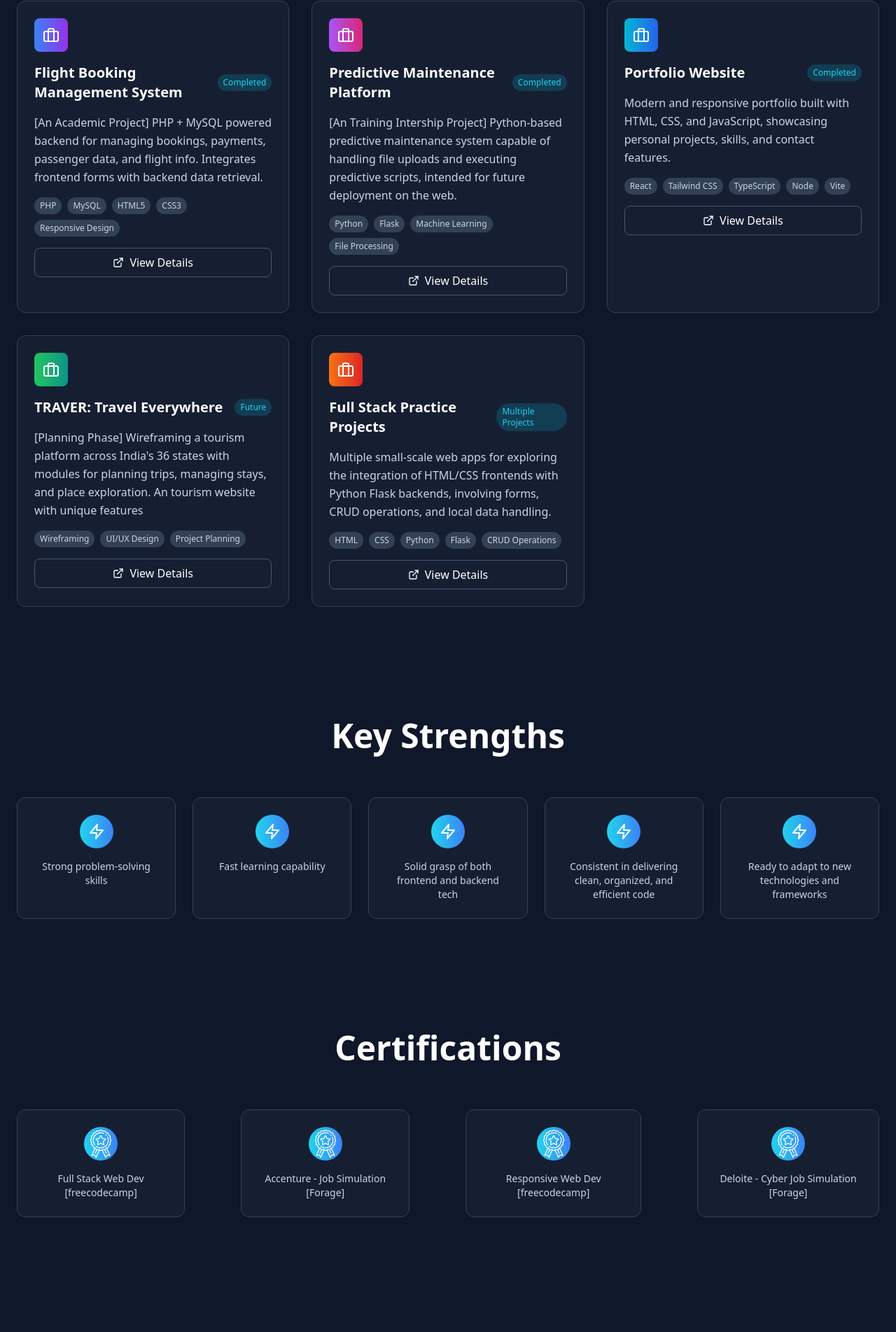
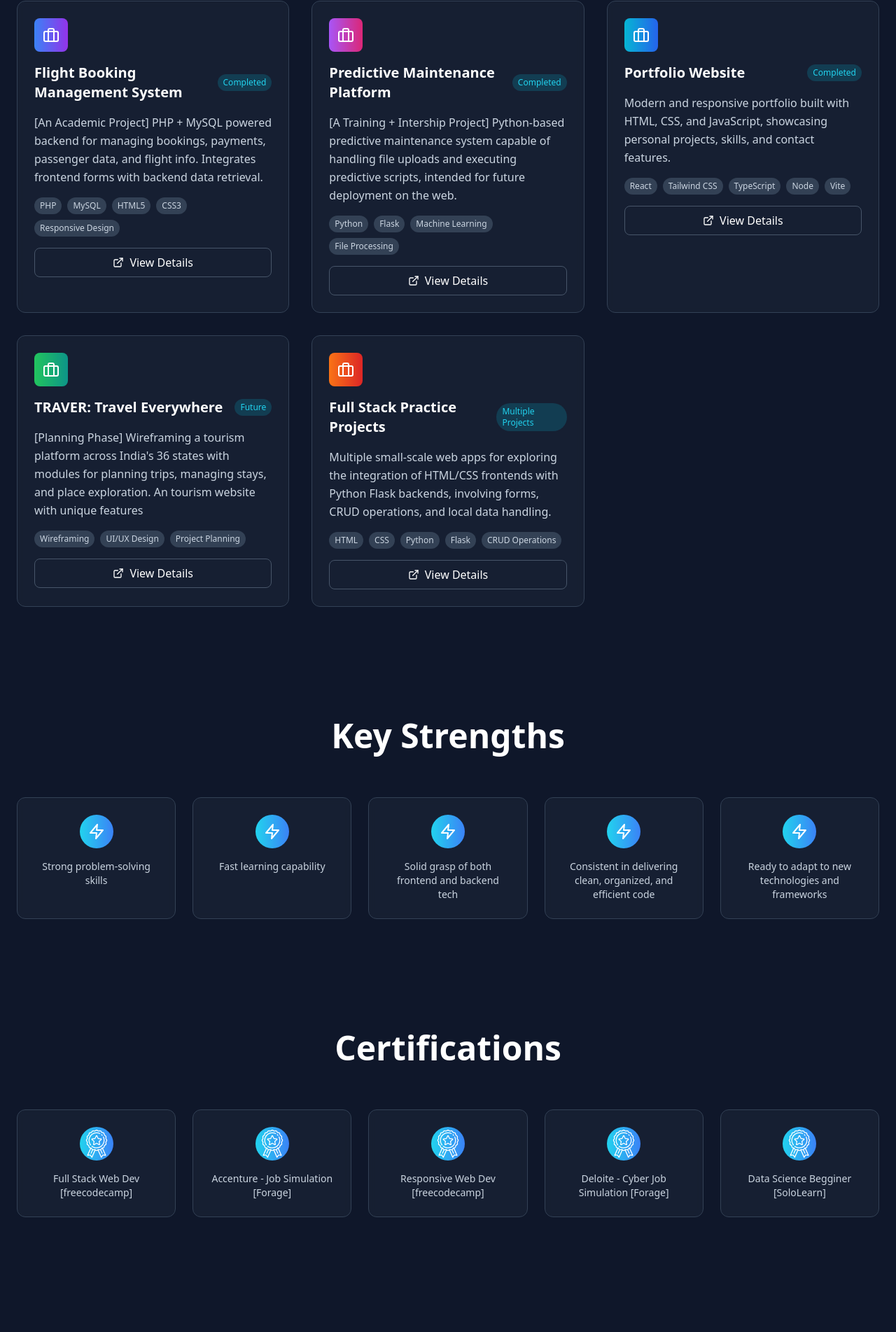
Before and after one commit to IRX358/Protfolio_web_ir, a React (Vite) app: page / in a window 1280 px wide. Shown: the part 1766-3669 px from the top of the page at 70% size. Built offline with nearby package versions, Linux system fonts and the light colour scheme.

Commit message:
typo changes

```diff
--- a/src/App.tsx
+++ b/src/App.tsx
@@ -46,7 +46,7 @@ function App() {
     {
       title: 'Predictive Maintenance Platform',
       status: 'Completed',
-      description: ' [An Training Intership Project] Python-based predictive maintenance system capable of handling file uploads and executing predictive scripts, intended for future deployment on the web.',
+      description: ' [A Training + Intership Project] Python-based predictive maintenance system capable of handling file uploads and executing predictive scripts, intended for future deployment on the web.',
       tech: ['Python', 'Flask', 'Machine Learning', 'File Processing'],
       link:'https://github.com/IRX358/Predict_M_Sys',
       color: 'from-purple-500 to-pink-600'
@@ -357,12 +357,13 @@ function App() {
             <h2 className="text-4xl md:text-5xl font-bold mb-6">Certifications </h2>
           </div>
 
-          <div className="flex gap-20">
+          <div className="grid md:grid-cols-2 lg:grid-cols-5 gap-6">
             {[
               'Full Stack Web Dev [freecodecamp] ',
               'Accenture - Job Simulation [Forage] ',
               'Responsive Web Dev [freecodecamp] ',
-              'Deloite - Cyber Job Simulation [Forage] '
+              'Deloite - Cyber Job Simulation [Forage] ',
+              'Data Science Begginer [SoloLearn] '
             ].map((certi, index) => (
               <div key={index} className="bg-slate-800/50 backdrop-blur-sm border border-slate-700 rounded-xl p-6 text-center hover:border-cyan-500/50 transition-all duration-300">
 
```
